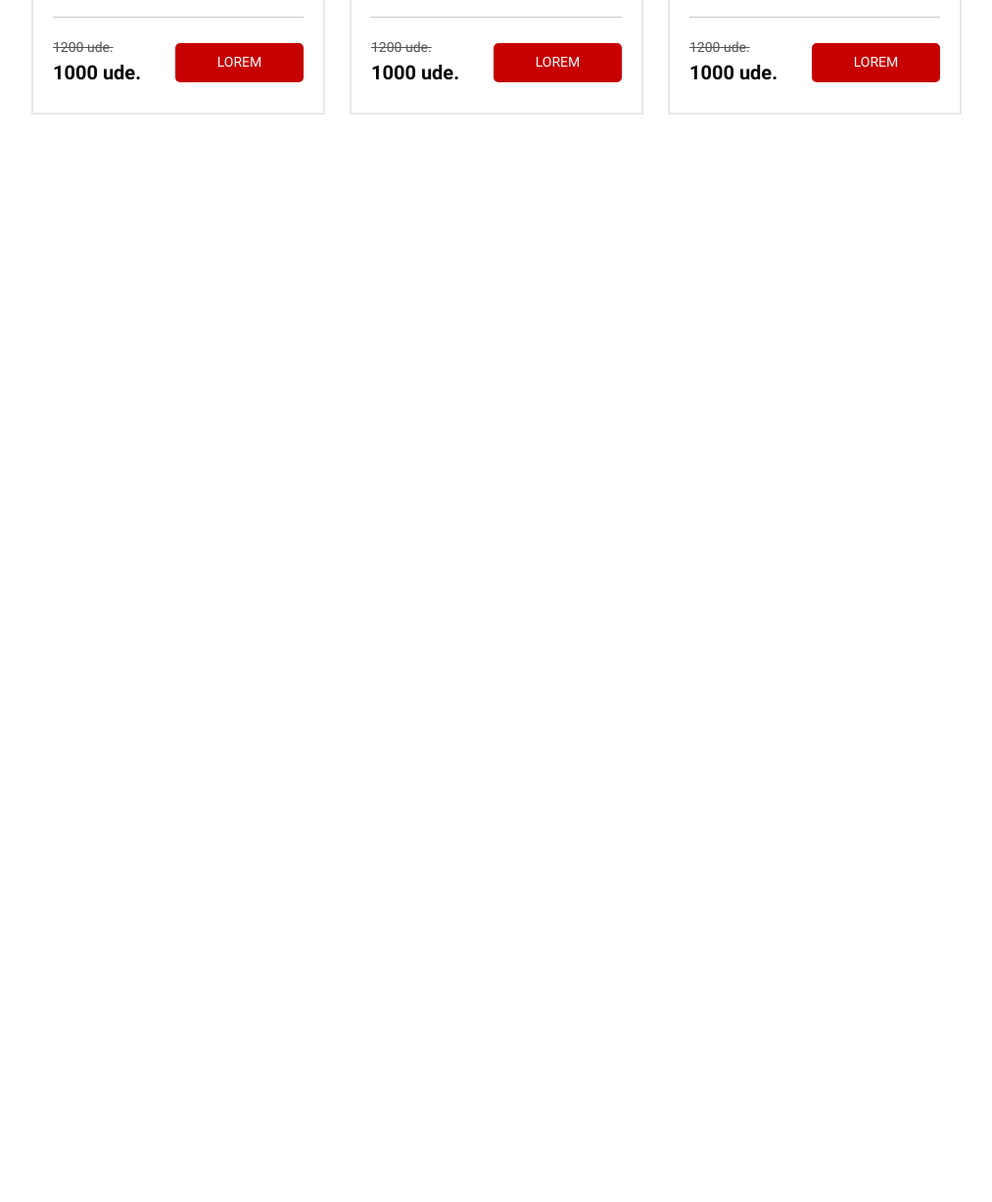
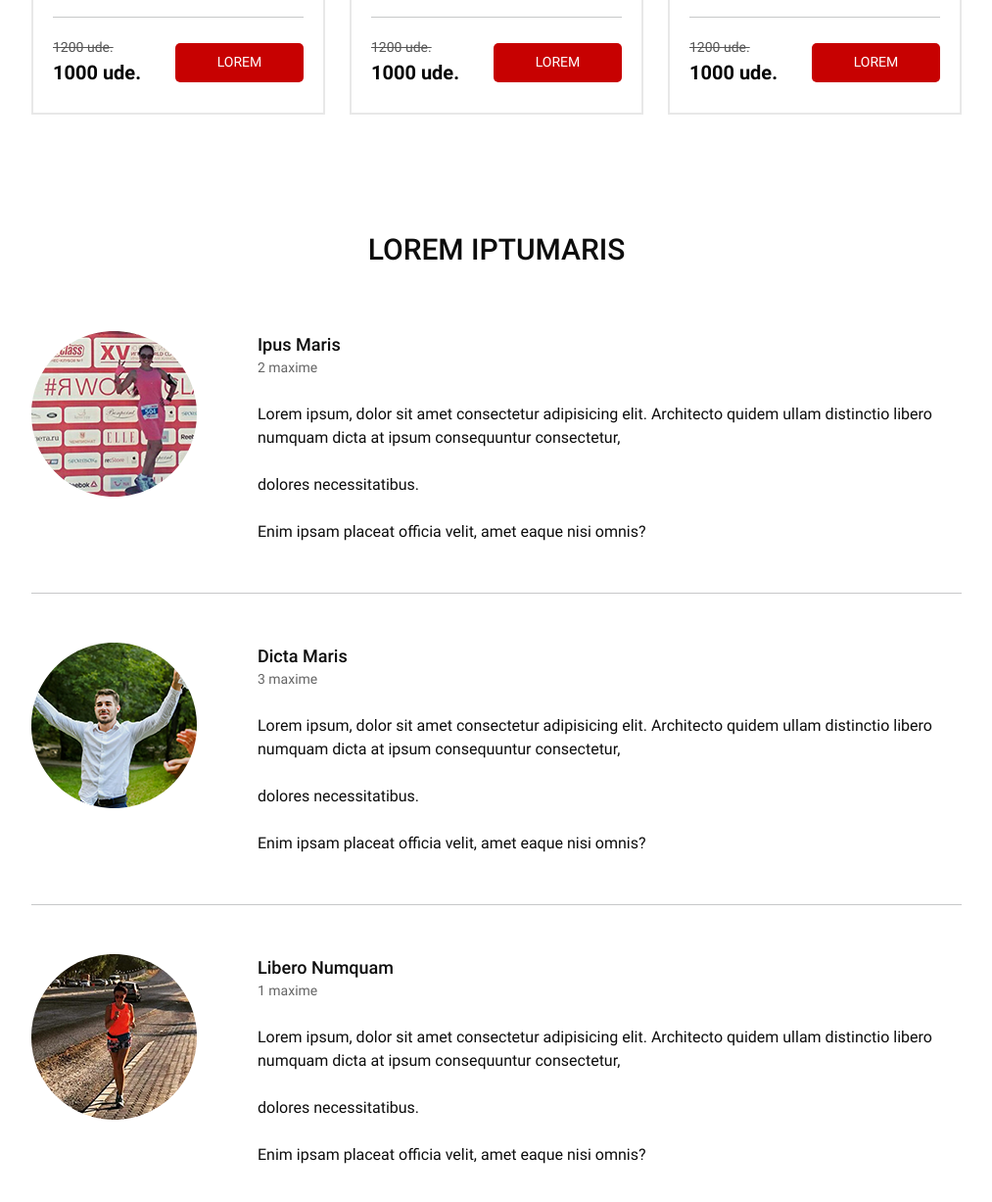
Before and after one commit to wilfridterry/RunSmart, a website: page src/index.html in a window 1280 px wide. Shown: the part 3822-5049 px from the top of the page at 98% size, without its empty margins (133-1146 px from the left). Before the commit the page ends 4059 px from the top, so only its background shows below. Drawn offline with nearby package versions, Linux system fonts and the light colour scheme.

Commit message:
Did a new section

```diff
--- a/src/index.html
+++ b/src/index.html
@@ -467,6 +467,54 @@
         </div>
     </section>
 
+    <section class="feedback">
+        <div class="container">
+            <h2 class="title">Lorem Iptumaris</h2>
+            <div class="feedback__clients">
+                <div class="feedback__client">
+                    <div class="feedback__img">
+                        <img src="img/feed_1.png" alt="Feedback 1">
+                    </div>
+                    <div class="feedback__content">
+                        <div class="feedback__name">Ipus Maris</div>
+                        <div class="feedback__details">2 maxime</div>
+                        <div class="feedback__descr">Lorem ipsum, dolor sit amet consectetur adipisicing elit.
+                            Architecto quidem ullam distinctio libero numquam dicta at ipsum consequuntur consectetur,<br><br>
+                            dolores necessitatibus. <br><br>
+                            Enim ipsam placeat officia velit, amet eaque nisi omnis?</div>
+                    </div>
+                </div>
+                <hr>
+                <div class="feedback__client">
+                    <div class="feedback__img">
+                        <img src="img/feed_2.png" alt="Feedback 1">
+                    </div>
+                    <div class="feedback__content">
+                        <div class="feedback__name">Dicta Maris</div>
+                        <div class="feedback__details">3 maxime</div>
+                        <div class="feedback__descr">Lorem ipsum, dolor sit amet consectetur adipisicing elit.
+                            Architecto quidem ullam distinctio libero numquam dicta at ipsum consequuntur consectetur,<br><br>
+                            dolores necessitatibus. <br><br>
+                            Enim ipsam placeat officia velit, amet eaque nisi omnis?</div>
+                    </div>
+                </div>
+                <hr>
+                <div class="feedback__client">
+                    <div class="feedback__img">
+                        <img src="img/feed_3.png" alt="Feedback 1">
+                    </div>
+                    <div class="feedback__content">
+                        <div class="feedback__name">Libero Numquam</div>
+                        <div class="feedback__details">1 maxime</div>
+                        <div class="feedback__descr">Lorem ipsum, dolor sit amet consectetur adipisicing elit.
+                            Architecto quidem ullam distinctio libero numquam dicta at ipsum consequuntur consectetur,<br><br>
+                            dolores necessitatibus. <br><br>
+                            Enim ipsam placeat officia velit, amet eaque nisi omnis?</div>
+                    </div>
+                </div>
+            </div>
+        </div>
+    </section>
     <script src="https://cdnjs.cloudflare.com/ajax/libs/tiny-slider/2.9.2/min/tiny-slider.js"></script>
     <script src="js/blocks/carousel/carousel.js"></script>
     <script src="js/blocks/catalog-item/catalog-item.js"></script>
--- /dev/null
+++ b/src/sass/blocks/feedback/feedback.scss
@@ -0,0 +1,51 @@
+.feedback {
+    min-height: 950px;
+    padding-bottom: 70px;
+    &__clients {
+        margin-top: 65px;
+    }
+    &__client {
+        display: flex;
+        justify-content: space-between;
+    }
+    &__content {
+        padding-left: 62px;
+    }
+    hr {
+        margin-top: 50px;
+        margin-bottom: 50px;
+        border-bottom: none;
+    }
+    &__name {
+        font-size: 18px;
+        color: #0d0d0d;
+        font-weight: 500;
+    }
+    &__details {
+        font-size: 14px;
+        color: #646464;
+    }
+    &__descr {
+        margin-top: 25px;
+        font-size: 16px;
+        color: #0d0d0d;
+    }
+}
+
+@media (max-width: $md) {
+    .feedback {
+        &__client {
+            flex-direction: column;
+            align-items: center;
+        }
+        &__content {
+            padding: 0;
+        }
+        &__name {
+            margin-top: 10px;
+        }
+        &__name, &__details, &__descr {
+            text-align: center;
+        }
+    }
+}
--- a/src/sass/style.scss
+++ b/src/sass/style.scss
@@ -22,3 +22,4 @@
 @import "blocks/carousel/carousel";
 @import "blocks/catalog/catalog";
 @import "blocks/catalog-item/catalog-item";
+@import "blocks/feedback/feedback";
```
Also changed, not shown: src/css/style.min.css.
